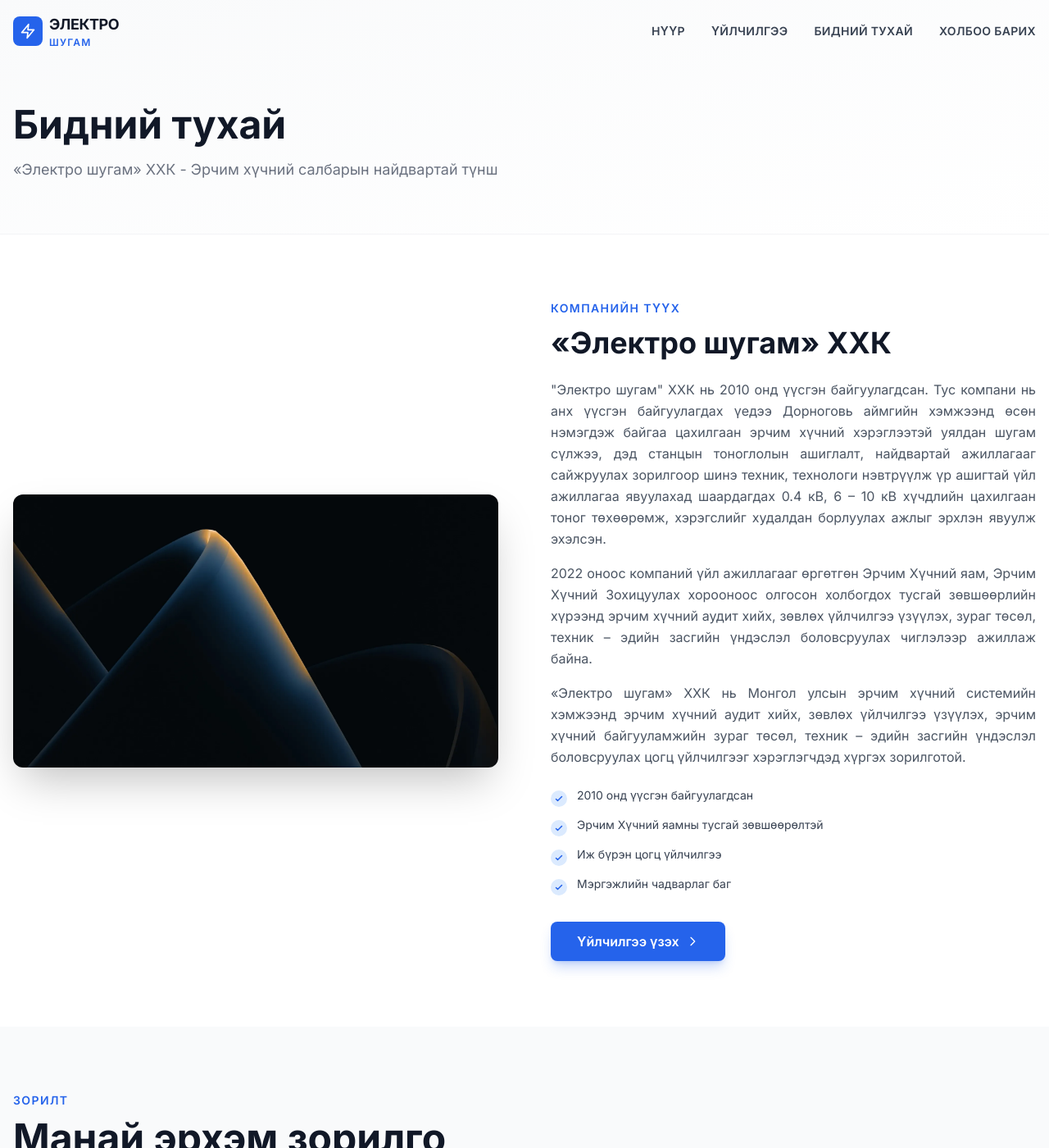
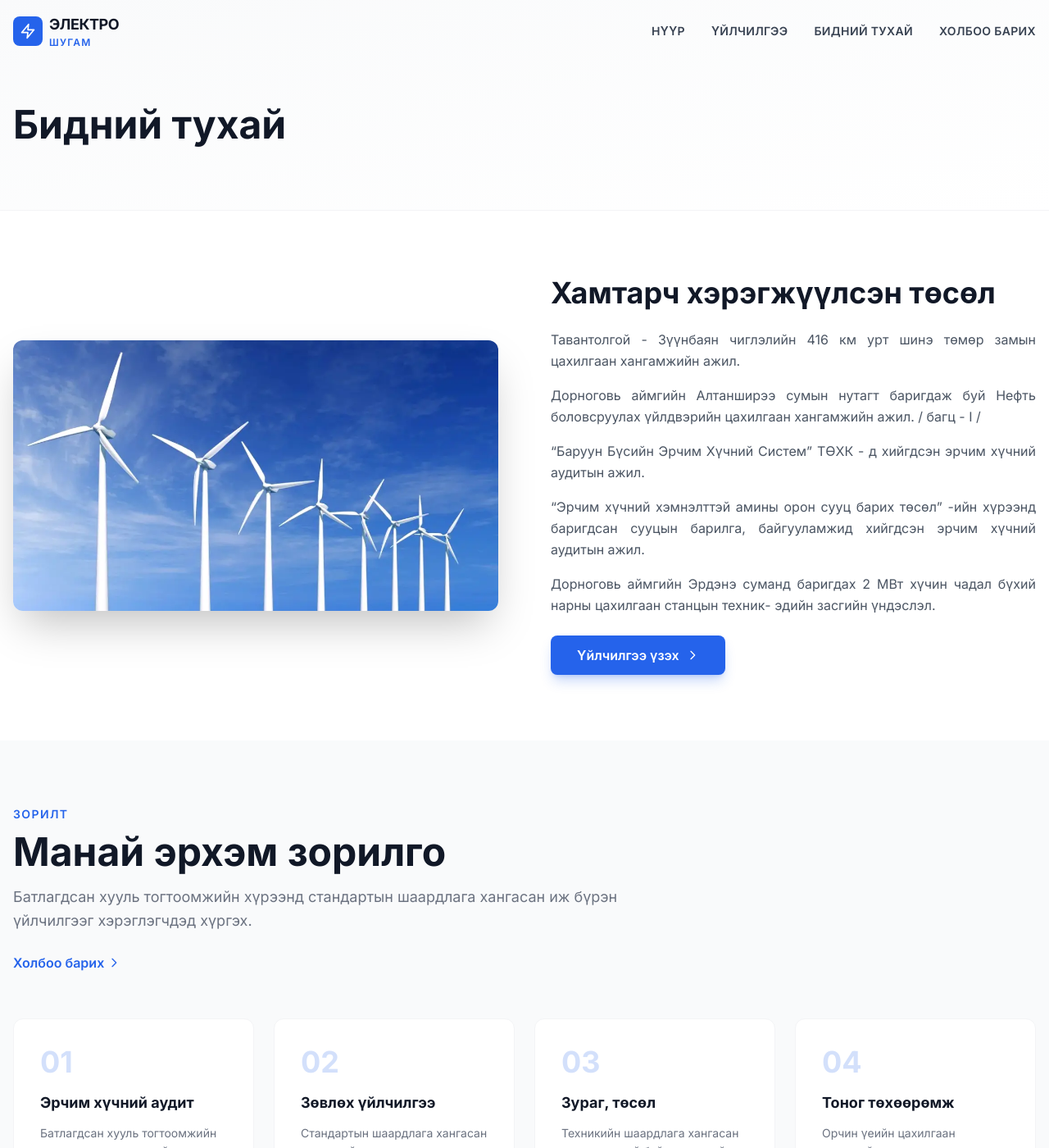
Before and after one commit to electroshugam/electroshugam_web_new, a Jekyll site: the page built from about.html, in a window 1280 px wide and 1400 px high. Shown: the whole window at 82% size. Built offline with Jekyll 4.4.1, drawn with Linux system fonts in a browser that asks for light colours; nearby versions of some CDN libraries.

Commit message:
fig update

```diff
--- a/about.html
+++ b/about.html
@@ -12,7 +12,6 @@ body_class: ""
   <div class="container mx-auto px-4">
     <div class="max-w-3xl">
       <h1 class="text-4xl md:text-5xl font-bold text-gray-900 mb-4">Бидний тухай</h1>
-      <p class="text-lg text-gray-500 leading-relaxed">«Электро шугам» ХХК - Эрчим хүчний салбарын найдвартай түнш</p>
     </div>
   </div>
 </section>
@@ -24,23 +23,18 @@ body_class: ""
       <div class="relative">
         <div class="absolute -inset-4 bg-blue-100/50 rounded-2xl -z-10 transform rotate-2"></div>
         <div class="relative rounded-xl overflow-hidden shadow-2xl">
-          <img src="{{ '/media/image-post1.webp' | relative_url }}" alt="Электро шугам" class="w-full h-auto">
+          <img src="{{ '/media/about_fig1.webp' | relative_url }}" alt="Электро шугам" class="w-full h-auto">
         </div>
       </div>
       <div>
-        <p class="text-sm font-semibold text-blue-600 uppercase tracking-widest mb-3">Компанийн түүх</p>
-        <h2 class="text-2xl md:text-3xl lg:text-4xl font-bold mb-6 text-gray-900 leading-tight">«Электро шугам» ХХК</h2>
+        <h2 class="text-2xl md:text-3xl lg:text-4xl font-bold mb-6 text-gray-900 leading-tight">Хамтарч хэрэгжүүлсэн төсөл</h2>
         <div class="mb-6 text-gray-600 text-justify [&_p]:text-base [&_p]:leading-relaxed [&_p]:mb-4">
-          <p>"Электро шугам" ХХК нь 2010 онд үүсгэн байгуулагдсан. Тус компани нь анх үүсгэн байгуулагдах үедээ Дорноговь аймгийн хэмжээнд өсөн нэмэгдэж байгаа цахилгаан эрчим хүчний хэрэглээтэй уялдан шугам сүлжээ, дэд станцын тоноглолын ашиглалт, найдвартай ажиллагааг сайжруулах зорилгоор шинэ техник, технологи нэвтрүүлж үр ашигтай үйл ажиллагаа явуулахад шаардагдах 0.4 кВ, 6 – 10 кВ хүчдлийн цахилгаан тоног төхөөрөмж, хэрэгслийг худалдан борлуулах ажлыг эрхлэн явуулж эхэлсэн.</p>
-          <p>2022 оноос компаний үйл ажиллагааг өргөтгөн Эрчим Хүчний яам, Эрчим Хүчний Зохицуулах хорооноос олгосон холбогдох тусгай зөвшөөрлийн хүрээнд эрчим хүчний аудит хийх, зөвлөх үйлчилгээ үзүүлэх, зураг төсөл, техник – эдийн засгийн үндэслэл боловсруулах чиглэлээр ажиллаж байна.</p>
-          <p>«Электро шугам» ХХК нь Монгол улсын эрчим хүчний системийн хэмжээнд эрчим хүчний аудит хийх, зөвлөх үйлчилгээ үзүүлэх, эрчим хүчний байгууламжийн зураг төсөл, техник – эдийн засгийн үндэслэл боловсруулах цогц үйлчилгээг хэрэглэгчдэд хүргэх зорилготой.</p>
+          <p>Тавантолгой - Зүүнбаян чиглэлийн 416 км урт шинэ төмөр замын цахилгаан хангамжийн ажил.</p>
+          <p>Дорноговь аймгийн Алтанширээ сумын нутагт баригдаж буй Нефть боловсруулах үйлдвэрийн цахилгаан хангамжийн ажил. / багц - I /</p>
+          <p>“Баруун Бүсийн Эрчим Хүчний Систем” ТӨХК - д хийгдсэн эрчим хүчний аудитын ажил.</p>
+          <p>“Эрчим хүчний хэмнэлттэй амины орон сууц барих төсөл” -ийн хүрээнд баригдсан сууцын барилга, байгууламжид хийгдсэн эрчим хүчний аудитын ажил.</p>
+          <p>Дорноговь аймгийн Эрдэнэ суманд баригдах 2 МВт хүчин чадал бүхий нарны цахилгаан станцын техник- эдийн засгийн үндэслэл.</p>
         </div>
-        <ul class="space-y-3 mb-8">
-          <li class="flex items-start"><span class="mr-3 flex-shrink-0 mt-1"><span class="w-5 h-5 rounded-full bg-blue-100 flex items-center justify-center"><svg class="w-3 h-3 text-blue-600" fill="none" stroke="currentColor" stroke-width="3" viewBox="0 0 24 24"><path stroke-linecap="round" stroke-linejoin="round" d="M5 13l4 4L19 7"/></svg></span></span><span class="text-gray-700 text-sm">2010 онд үүсгэн байгуулагдсан</span></li>
-          <li class="flex items-start"><span class="mr-3 flex-shrink-0 mt-1"><span class="w-5 h-5 rounded-full bg-blue-100 flex items-center justify-center"><svg class="w-3 h-3 text-blue-600" fill="none" stroke="currentColor" stroke-width="3" viewBox="0 0 24 24"><path stroke-linecap="round" stroke-linejoin="round" d="M5 13l4 4L19 7"/></svg></span></span><span class="text-gray-700 text-sm">Эрчим Хүчний яамны тусгай зөвшөөрөлтэй</span></li>
-          <li class="flex items-start"><span class="mr-3 flex-shrink-0 mt-1"><span class="w-5 h-5 rounded-full bg-blue-100 flex items-center justify-center"><svg class="w-3 h-3 text-blue-600" fill="none" stroke="currentColor" stroke-width="3" viewBox="0 0 24 24"><path stroke-linecap="round" stroke-linejoin="round" d="M5 13l4 4L19 7"/></svg></span></span><span class="text-gray-700 text-sm">Иж бүрэн цогц үйлчилгээ</span></li>
-          <li class="flex items-start"><span class="mr-3 flex-shrink-0 mt-1"><span class="w-5 h-5 rounded-full bg-blue-100 flex items-center justify-center"><svg class="w-3 h-3 text-blue-600" fill="none" stroke="currentColor" stroke-width="3" viewBox="0 0 24 24"><path stroke-linecap="round" stroke-linejoin="round" d="M5 13l4 4L19 7"/></svg></span></span><span class="text-gray-700 text-sm">Мэргэжлийн чадварлаг баг</span></li>
-        </ul>
         <a href="{{ '/services/' | relative_url }}" class="inline-flex items-center px-8 py-3 bg-blue-600 text-white font-semibold rounded-lg hover:bg-blue-700 transition-all shadow-lg shadow-blue-600/25 hover:shadow-blue-600/40 group">Үйлчилгээ үзэх<svg class="w-4 h-4 ml-2 group-hover:translate-x-1 transition-transform" fill="none" stroke="currentColor" stroke-width="2" viewBox="0 0 24 24"><path stroke-linecap="round" stroke-linejoin="round" d="M9 5l7 7-7 7"/></svg></a>
       </div>
     </div>
```
Also changed, not shown: media/about_fig1.webp (added).
